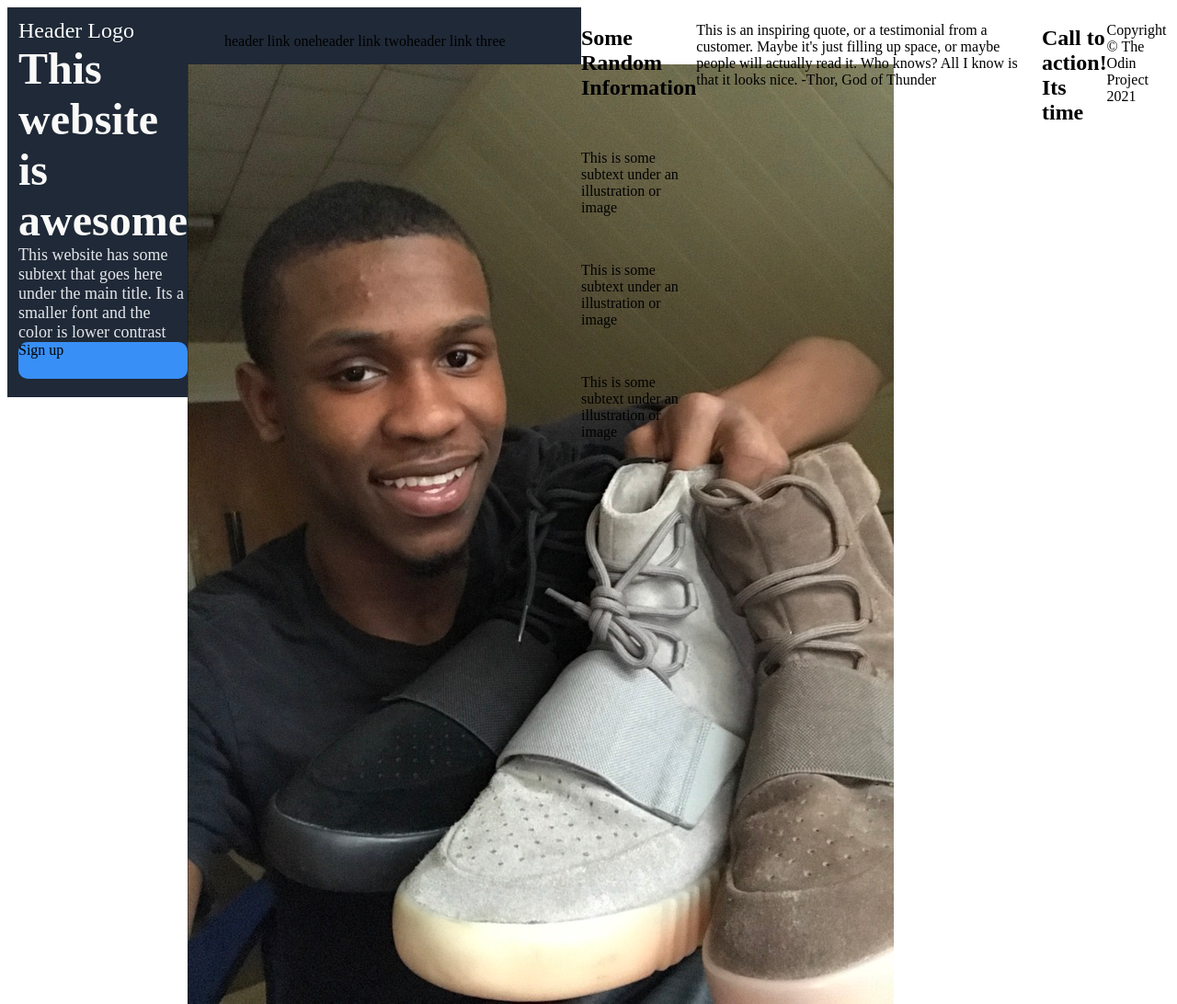
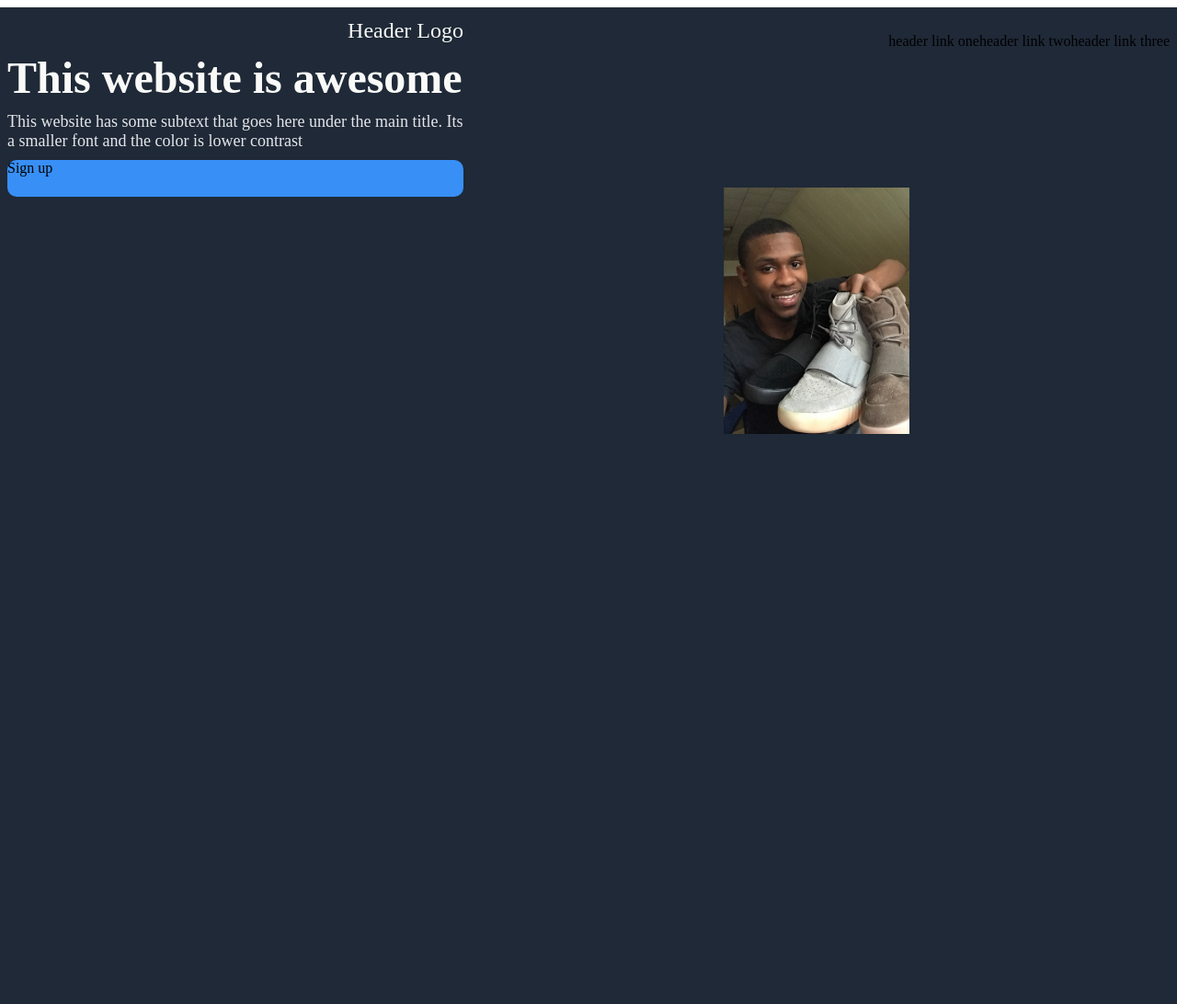
Before and after one commit to lordslimeball/odinlandingpage2-0, a plain HTML site: page index.html in a window 1280 px wide. Shown: the top 1092 px of the page at 92% size. Drawn offline with Linux system fonts and the light colour scheme.

Commit message:
added css properties for all main sections of landing page . have to tweak to make it good

```diff
--- a/odinlandingpage2-0.css
+++ b/odinlandingpage2-0.css
@@ -1,27 +1,30 @@
-/* Black background for header */
 body{
     display: flex;
+    justify-content: center;
+    align-items: center;
+    flex-direction: column;
+    flex: 1;
 }
+
+/* header of landing page */
 .header{
-    background-color: #1f2937;
     display: flex;
     justify-content: space-between;
     padding: 12px;
-    height: 400px;
-    width: 600px;
-
-    flex: 1;
-
+    height: 50%;
+    width: 100%;
     }
     .logo{
     font-size: 24px;
     color: #F9FAF8;
     display: flex;
+    justify-content: flex-end;
     }
 
     ul{
         list-style: none;
         display: flex;
+        justify-content: flex-end;
     }
 
     .herotext{
@@ -42,5 +45,54 @@ ul{
         height: 40px;
         }
     .threeyeezyheader{
+        display:flex;
+        height: 50%;
+        justify-content: center;
+        align-items: center;
+    }
+    img{
+    height: 50%;
 
     }
+/* each side of the header */
+.leftsideheader{
+display: flex;
+flex-direction: column;
+gap: 10px;
+}
+.rightsideheader{
+display: flex;
+flex-direction: column;
+}
+/* second section of landing page */
+.body{
+    display: flex;
+    background-color: white;
+    justify-content: center;
+    flex-direction: column;
+    height: 100%;
+}
+    .h2body{
+        color: black;
+    }
+
+.quotesection{
+    background-color: #E5E7EB;
+}
+
+.calltoaction{
+    background-color: #3882f6;
+    border-radius: 10px;
+}
+
+.footer{
+    display: flex;
+ align-items: center;
+ justify-content:center;
+ color: white;
+}
+
+.footer,
+.header{
+    background-color: #1f2937;
+}
```
Lines whose indentation alone changed are shown as unchanged.
